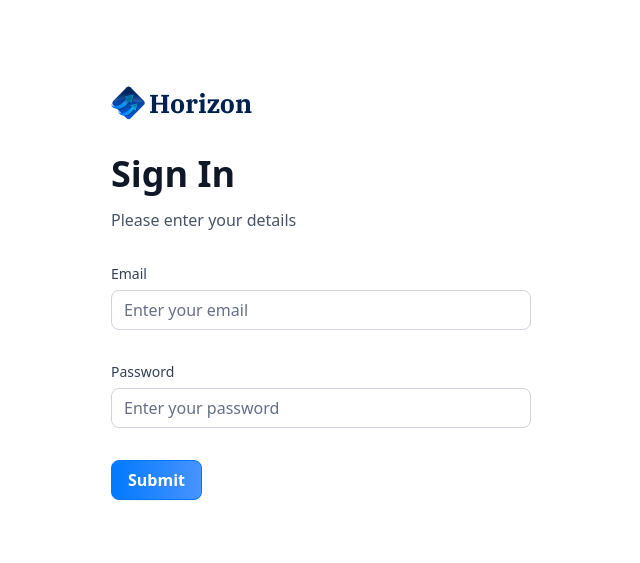
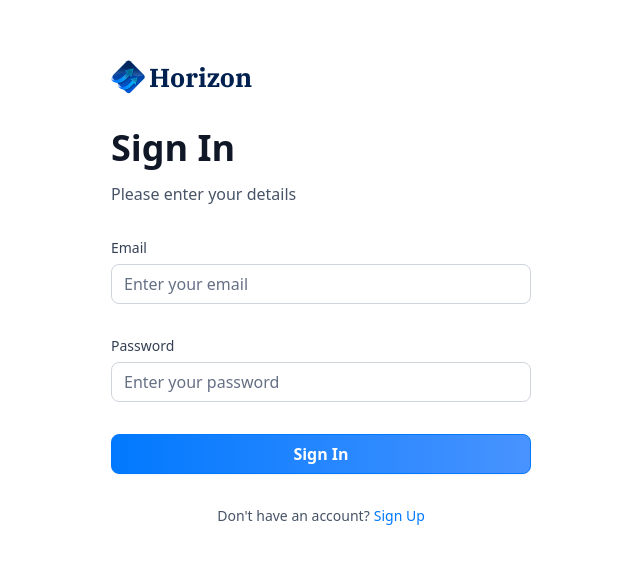
Before and after one commit to vsbron/nextJs2024-horizon-banking, a Next.js app: page /sign-in in a window 1280 px wide. Shown: the part 107-670 px from the top of the page, without its empty margins (319-959 px from the left). Built offline with nearby package versions, Linux system fonts and the light colour scheme.

Commit message:
Adding inter links between sign in and sign up forms. Adding loading state

```diff
--- a/components/AuthForm.tsx
+++ b/components/AuthForm.tsx
@@ -12,10 +12,12 @@
 import { authFormSchema } from "@/lib/utils";
 
 import FormInput from "./FormInput";
+import { Loader2 } from "lucide-react";
 
 function AuthForm({ type }: { type: string }) {
-  // State for the user data
+  // State for the user data and loading state
   const [user, setUser] = useState(null);
+  const [isLoading, setIsLoading] = useState(false);
 
   // Defining form and its default values
   const form = useForm<z.infer<typeof authFormSchema>>({
@@ -28,10 +30,14 @@
 
   // Defining a submit handler.
   function onSubmit(values: z.infer<typeof authFormSchema>) {
-    // Do something with the form values.
-    // ✅ This will be type-safe and validated.
+    // Enabling loading state
+    setIsLoading(true);
+
     setUser(null);
     console.log(values);
+
+    // Disabling loading state
+    setIsLoading(false);
   }
 
   // Returned JSX
@@ -77,10 +83,34 @@
               label="Password"
               placeholder="Enter your password"
             />
-            <Button className="form-btn" type="submit">
-              Submit
-            </Button>
+            <div className="flex flex-col gap-4">
+              <Button className="form-btn" type="submit" disabled={isLoading}>
+                {isLoading ? (
+                  <>
+                    <Loader2 size="20" className="animate-spin" /> &nbsp;
+                    Loading...
+                  </>
+                ) : type === "sign-in" ? (
+                  "Sign In"
+                ) : (
+                  "Sign Up"
+                )}
+              </Button>
+            </div>
           </form>
+          <footer className="flex justify-center gap-1">
+            <p className="text-14 font-normal text-gray-600">
+              {type === "sign-in"
+                ? "Don't have an account?"
+                : "Already have an account?"}
+            </p>
+            <Link
+              href={type === "sign-in" ? "/sign-up" : "sign-in"}
+              className="form-link"
+            >
+              {type === "sign-in" ? "Sign Up" : "Sign In"}
+            </Link>
+          </footer>
         </Form>
       )}
     </section>
```
